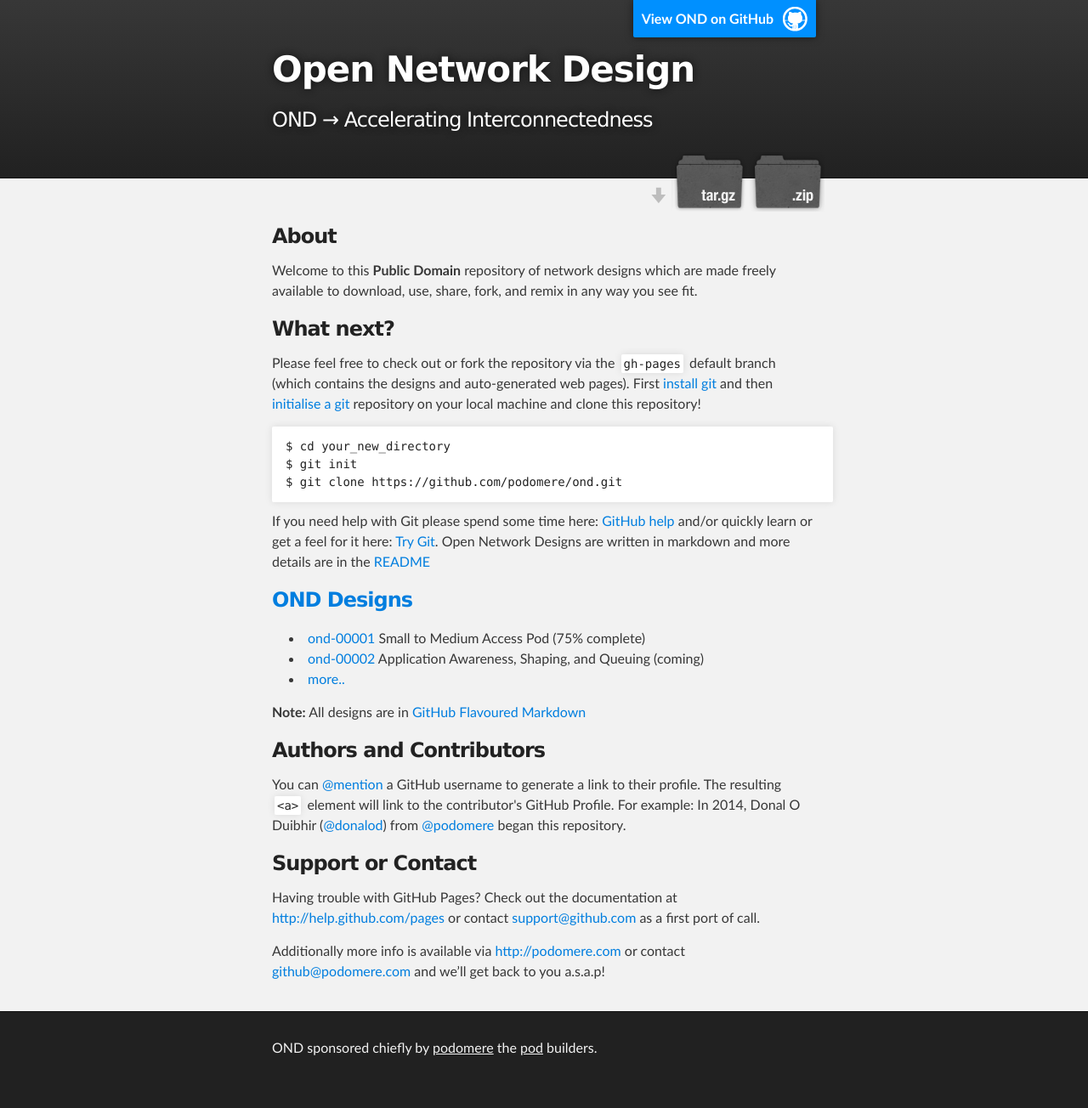
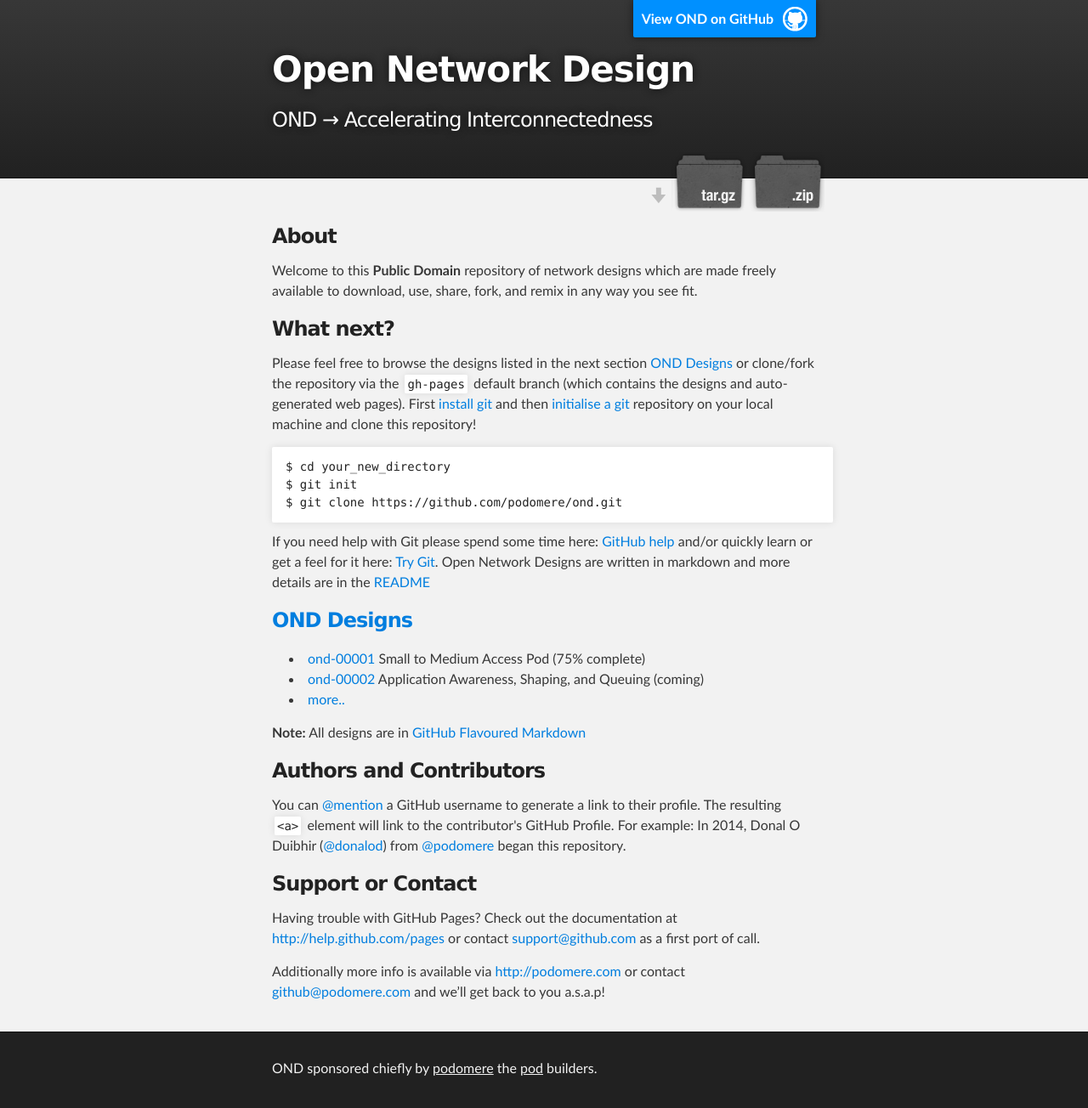
Before and after one commit to podomere/ond, a Jekyll site: the page index.html, which Jekyll copies as it is, in a window 1280 px wide. Shown: the whole page at 85% size. Built offline with Jekyll 4.4.1, drawn with Linux system fonts in a browser that asks for light colours; before the commit the page ends 1280 px from its top, so only the background shows below that.

Commit message:
Updating the index page to be clearer

```diff
--- a/index.html
+++ b/index.html
@@ -42,7 +42,7 @@
 <p> Welcome to this <strong>Public Domain</strong> repository of network designs which are made freely available to download, use, share, fork, and remix in any way you see fit.</p>
 
 <h3><a name="whatnext-pages" class="anchor" href="#whatnext-pages"><span class="octicon octicon-link"></span></a>What next?</h3>
-<p>Please feel free to check out or fork the repository via the <code>gh-pages</code> default branch (which contains the designs and auto-generated web pages). First <a href="https://help.github.com/articles/set-up-git">install git</a> and then <a href="https://help.github.com/articles/fetching-a-remote">initialise a git</a> repository on your local machine and clone this repository!</p>
+<p>Please feel free to browse the designs listed in the next section <a href="designs.html">OND Designs</a> or clone/fork the repository via the <code>gh-pages</code> default branch (which contains the designs and auto-generated web pages). First <a href="https://help.github.com/articles/set-up-git">install git</a> and then <a href="https://help.github.com/articles/fetching-a-remote">initialise a git</a> repository on your local machine and clone this repository!</p>
 
 <pre><code>$ cd your_new_directory
 $ git init
```
